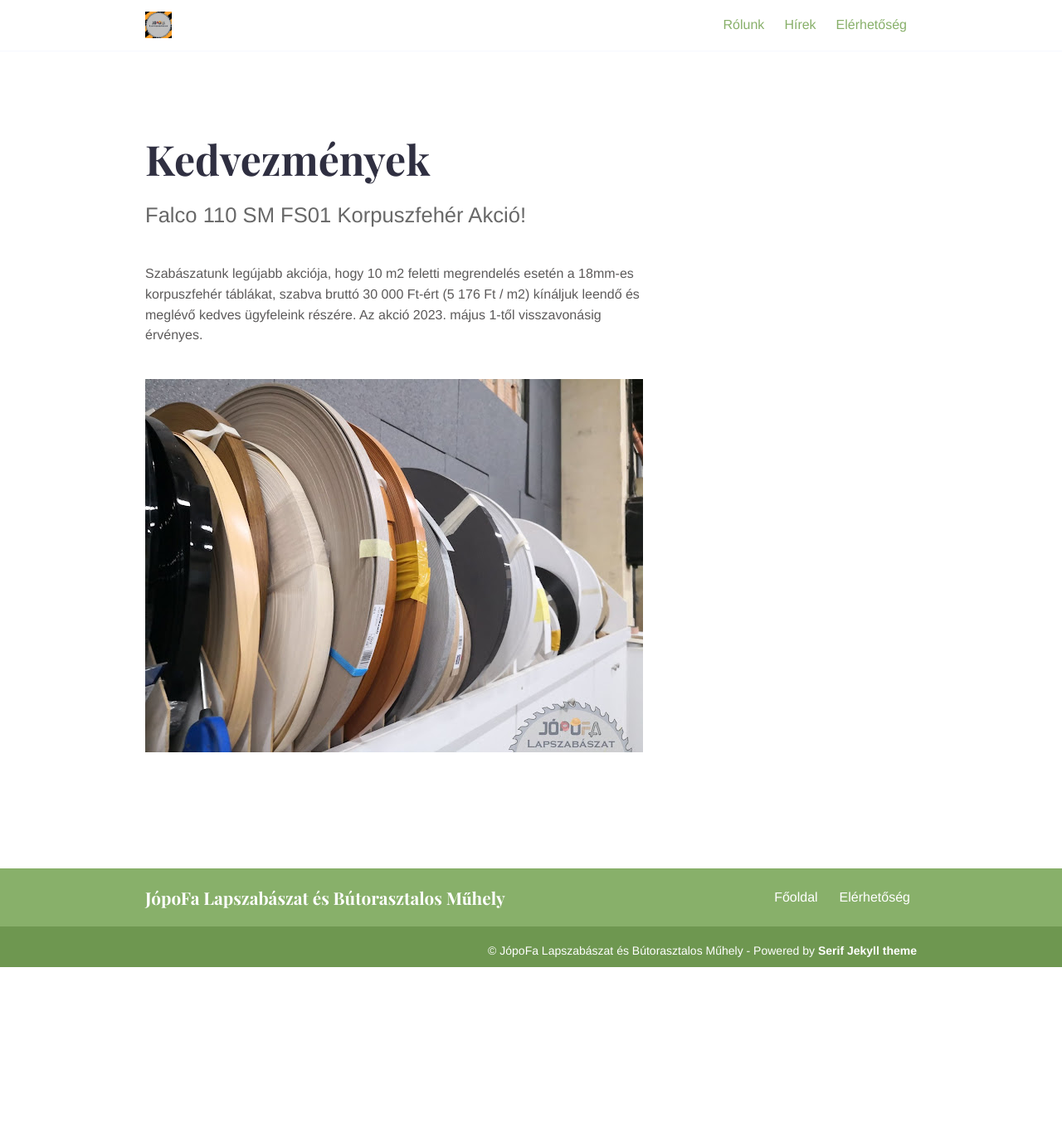
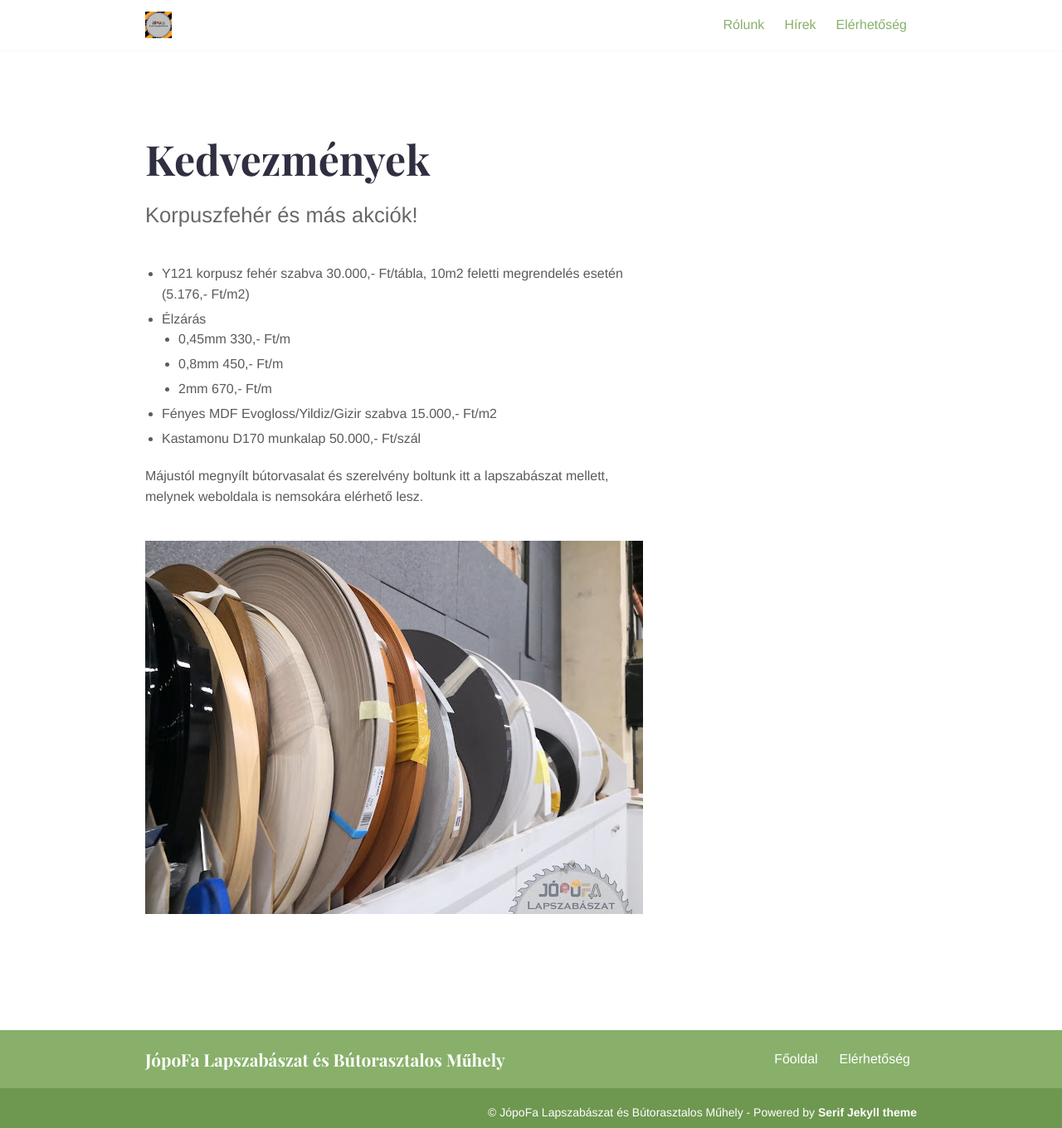
Before and after one commit to jopofa-lapszabaszat/jopofa-lapszabaszat.github.io, a Jekyll site: the page built from _updates/kedvezmenyek.md, in a window 1280 px wide. Shown: the whole page at 83% size. Built offline with Jekyll 4.4.1, drawn with Linux system fonts in a browser that asks for light colours; before the commit the page ends 1166 px from its top, so only the background shows below that.

Commit message:
Discount updated.

```diff
--- a/_data/highlight.yml
+++ b/_data/highlight.yml
@@ -1,2 +1,2 @@
-title: 'Falco 110 SM FS01 Korpuszfehér Akció!'
+title: 'Korpuszfehér és más akciók!'
 highlight_link: 'updates/kedvezmenyek'
--- a/_updates/kedvezmenyek.md
+++ b/_updates/kedvezmenyek.md
@@ -4,8 +4,16 @@ date: 2022-06-09T15:15:26+2:00
 weight: 5
 ---
 
-Falco 110 SM FS01 Korpuszfehér Akció!
+Korpuszfehér és más akciók!
 
-Szabászatunk legújabb akciója, hogy 10 m2 feletti megrendelés esetén a 18mm-es korpuszfehér táblákat, szabva bruttó 30 000 Ft-ért (5 176 Ft / m2) kínáljuk leendő és meglévő kedves ügyfeleink részére. Az akció 2023. május 1-től visszavonásig érvényes.
+- Y121 korpusz fehér szabva 30.000,- Ft/tábla, 10m2 feletti megrendelés esetén (5.176,- Ft/m2)
+- Élzárás
+  - 0,45mm 330,- Ft/m
+  - 0,8mm 450,- Ft/m
+  - 2mm 670,- Ft/m
+- Fényes MDF Evogloss/Yildiz/Gizir szabva 15.000,- Ft/m2
+- Kastamonu D170 munkalap 50.000,- Ft/szál
+
+Májustól megnyílt bútorvasalat és szerelvény boltunk itt a lapszabászat mellett, melynek weboldala is nemsokára elérhető lesz.
 
 ![](/images/kedvezmenyek.jpg)
```
